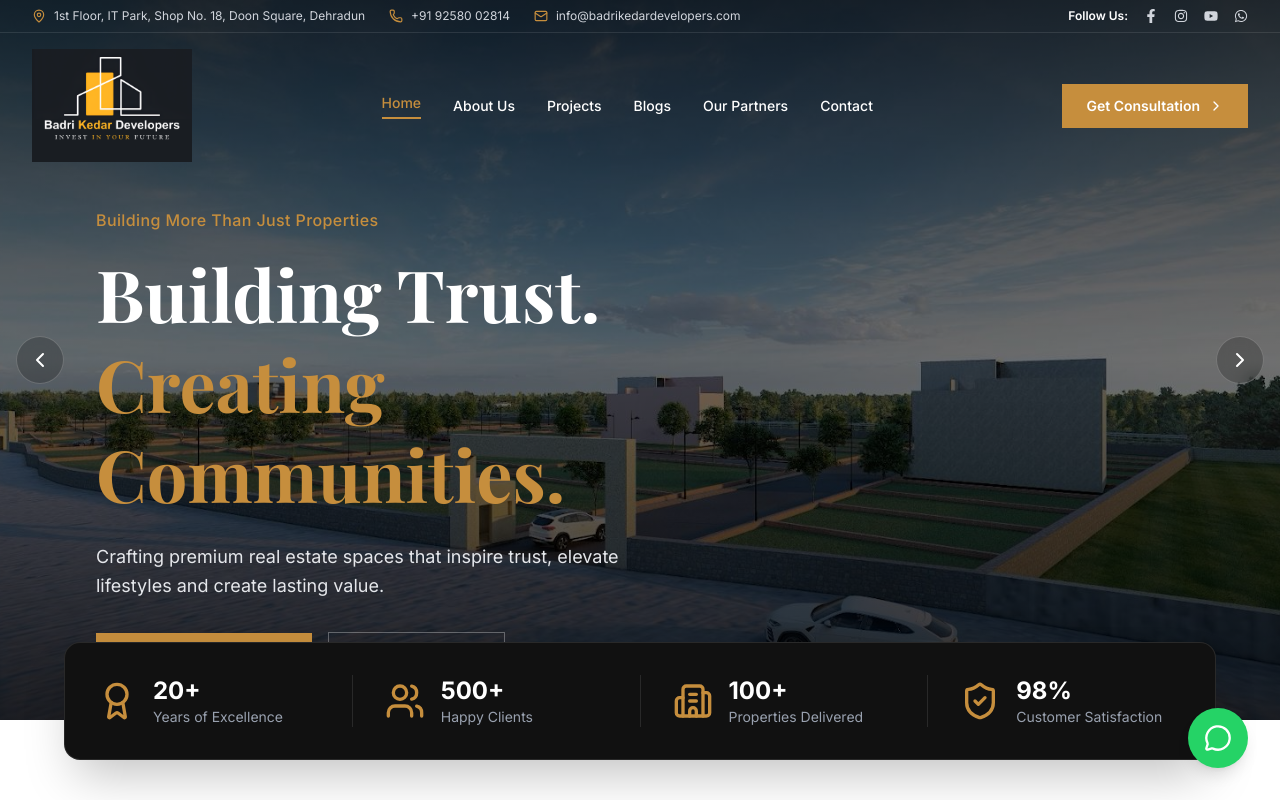
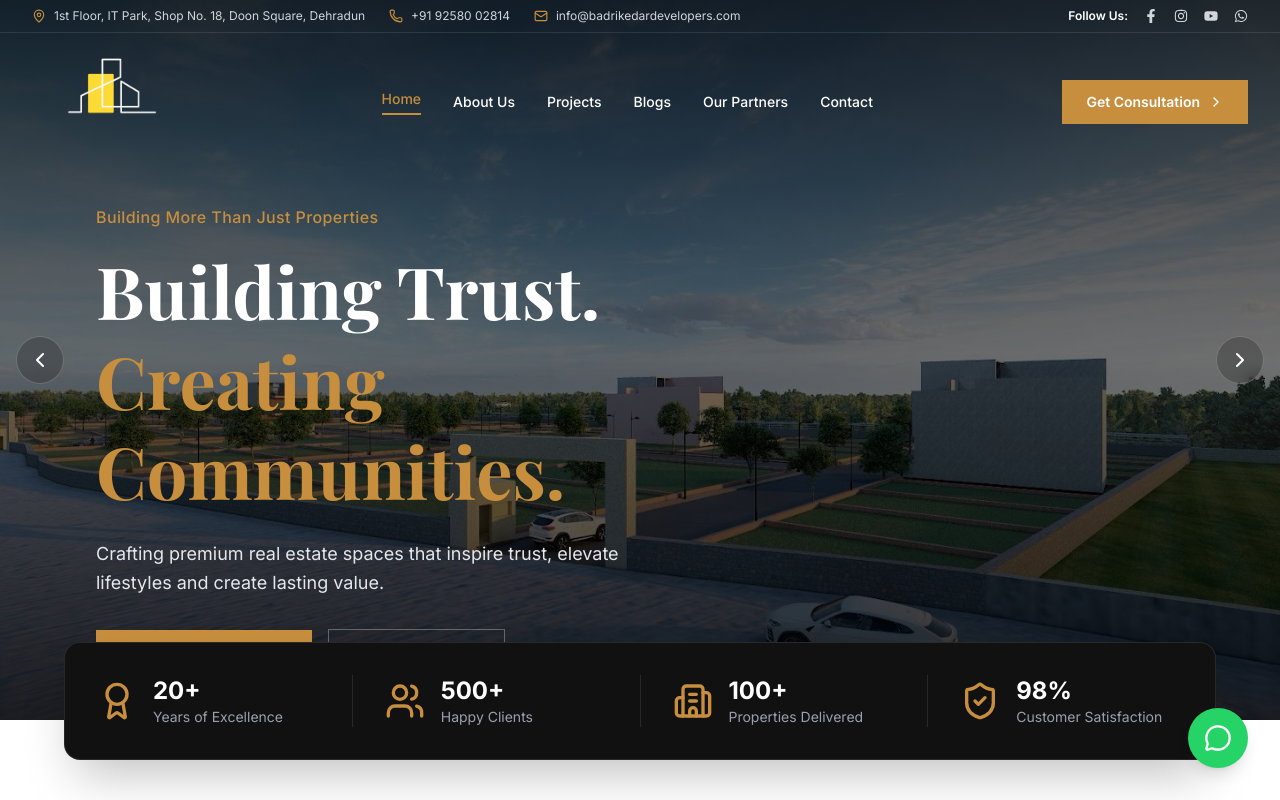
Before and after one commit to jamanrao-beep/bkd222, a Next.js app: page / in a window 1280 px wide. Shown: the top 800 px of the page. Built offline with nearby package versions, Linux system fonts and the light colour scheme; a web font is replaced by a local one.

Commit message:
logo updated to the new one

```diff
--- a/app/about/page.tsx
+++ b/app/about/page.tsx
@@ -54,7 +54,7 @@ export default function About() {
         <nav className="relative z-10 flex justify-between items-center px-8 py-4">
           <Link href="/">
             <Image
-              src="/BKD LOGO Official.png"
+              src="/BKD_Logo.png"
               alt="Badri Kedar Developers"
               width={160}
               height={60}
@@ -427,7 +427,7 @@ export default function About() {
         <div className="max-w-7xl mx-auto grid grid-cols-1 md:grid-cols-2 lg:grid-cols-4 gap-12 mb-16">
           <div>
             <Image
-              src="/BKD LOGO Official.png"
+              src="/BKD_Logo.png"
               alt="Badri Kedar Developers"
               width={180}
               height={70}
--- a/app/blogs/page.tsx
+++ b/app/blogs/page.tsx
@@ -101,7 +101,7 @@ export default function Blogs() {
         <nav className="relative z-10 flex justify-between items-center px-8 py-5">
           <Link href="/">
             <Image
-              src="/BKD LOGO Official.png"
+              src="/BKD_Logo.png"
               alt="Badri Kedar Developers"
               width={160}
               height={60}
@@ -261,7 +261,7 @@ export default function Blogs() {
         <div className="max-w-[1600px] mx-auto grid grid-cols-1 md:grid-cols-2 lg:grid-cols-4 gap-12 mb-12">
           <div>
             <Image
-              src="/BKD LOGO Official.png"
+              src="/BKD_Logo.png"
               alt="Badri Kedar Developers"
               width={180}
               height={70}
--- a/app/contact/page.tsx
+++ b/app/contact/page.tsx
@@ -55,7 +55,7 @@ export default function Contact() {
         <nav className="relative z-10 flex justify-between items-center px-8 py-5">
           <Link href="/">
             <Image
-              src="/BKD LOGO Official.png"
+              src="/BKD_Logo.png"
               alt="Badri Kedar Developers"
               width={160}
               height={60}
@@ -332,7 +332,7 @@ export default function Contact() {
         <div className="max-w-7xl mx-auto grid grid-cols-1 md:grid-cols-2 lg:grid-cols-4 gap-12 mb-16">
           <div>
             <Image
-              src="/BKD LOGO Official.png"
+              src="/BKD_Logo.png"
               alt="Badri Kedar Developers"
               width={180}
               height={70}
--- a/app/login/page.tsx
+++ b/app/login/page.tsx
@@ -54,7 +54,7 @@ export default function Login() {
         <nav className="relative z-10 flex justify-between items-center px-8 py-5">
           <Link href="/">
             <Image
-              src="/BKD LOGO Official.png"
+              src="/BKD_Logo.png"
               alt="Badri Kedar Developers"
               width={160}
               height={60}
@@ -209,7 +209,7 @@ export default function Login() {
         <div className="max-w-7xl mx-auto grid grid-cols-1 md:grid-cols-2 lg:grid-cols-4 gap-12 mb-16">
           <div>
             <Image
-              src="/BKD LOGO Official.png"
+              src="/BKD_Logo.png"
               alt="Badri Kedar Developers"
               width={180}
               height={70}
--- a/app/page.tsx
+++ b/app/page.tsx
@@ -53,7 +53,7 @@ export default function Home() {
         <nav className="relative z-10 flex justify-between items-center px-8 py-4">
           <Link href="/">
             <Image
-              src="/BKD LOGO Official.png"
+              src="/BKD_Logo.png"
               alt="Badri Kedar Developers"
               width={160}
               height={60}
@@ -346,7 +346,7 @@ export default function Home() {
         <div className="max-w-7xl mx-auto grid grid-cols-1 md:grid-cols-2 lg:grid-cols-4 gap-12 mb-16">
           <div>
             <Image
-              src="/BKD LOGO Official.png"
+              src="/BKD_Logo.png"
               alt="Badri Kedar Developers"
               width={180}
               height={70}
--- a/app/partners/page.tsx
+++ b/app/partners/page.tsx
@@ -54,7 +54,7 @@ export default function Partners() {
         <nav className="relative z-10 flex justify-between items-center px-8 py-5">
           <Link href="/">
             <Image
-              src="/BKD LOGO Official.png"
+              src="/BKD_Logo.png"
               alt="Badri Kedar Developers"
               width={160}
               height={60}
@@ -307,7 +307,7 @@ export default function Partners() {
         <div className="max-w-7xl mx-auto grid grid-cols-1 md:grid-cols-2 lg:grid-cols-4 gap-12 mb-16">
           <div>
             <Image
-              src="/BKD LOGO Official.png"
+              src="/BKD_Logo.png"
               alt="Badri Kedar Developers"
               width={180}
               height={70}
--- a/app/projects/page.tsx
+++ b/app/projects/page.tsx
@@ -97,7 +97,7 @@ export default function Projects() {
         <nav className="relative z-10 flex justify-between items-center px-8 py-5">
           <Link href="/">
             <Image
-              src="/BKD LOGO Official.png"
+              src="/BKD_Logo.png"
               alt="Badri Kedar Developers"
               width={160}
               height={60}
@@ -298,7 +298,7 @@ export default function Projects() {
         <div className="max-w-7xl mx-auto grid grid-cols-1 md:grid-cols-2 lg:grid-cols-4 gap-12 mb-16">
           <div>
             <Image
-              src="/BKD LOGO Official.png"
+              src="/BKD_Logo.png"
               alt="Badri Kedar Developers"
               width={180}
               height={70}
--- a/app/register/page.tsx
+++ b/app/register/page.tsx
@@ -54,7 +54,7 @@ export default function Register() {
         <nav className="relative z-10 flex justify-between items-center px-8 py-5">
           <Link href="/">
             <Image
-              src="/BKD LOGO Official.png"
+              src="/BKD_Logo.png"
               alt="Badri Kedar Developers"
               width={160}
               height={60}
@@ -300,7 +300,7 @@ export default function Register() {
         <div className="max-w-7xl mx-auto grid grid-cols-1 md:grid-cols-2 lg:grid-cols-4 gap-12 mb-16">
           <div>
             <Image
-              src="/BKD LOGO Official.png"
+              src="/BKD_Logo.png"
               alt="Badri Kedar Developers"
               width={180}
               height={70}
```
Also changed, not shown: public/BKD_Logo.png (added), 1 other file (tests, documents, lock files or other folders).
